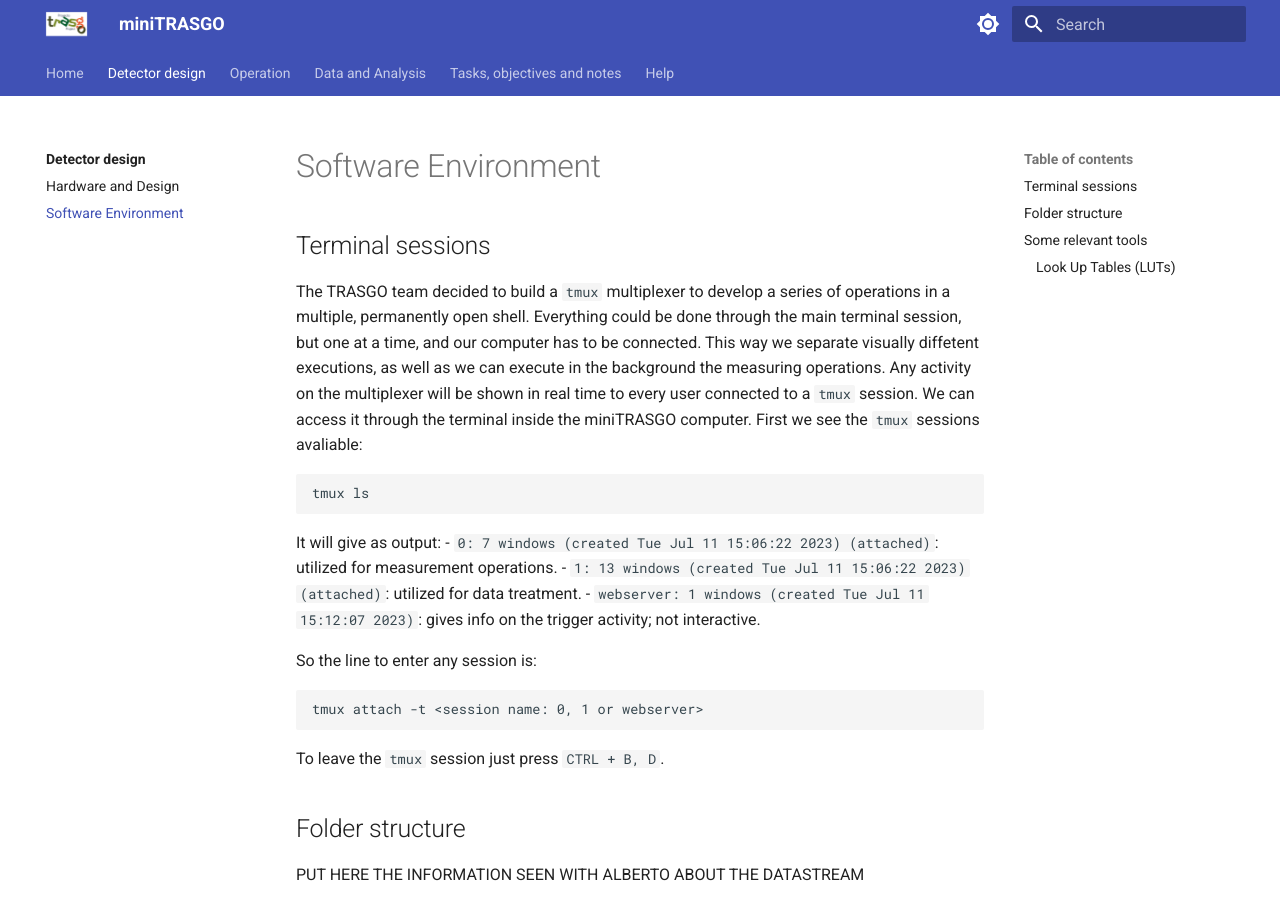
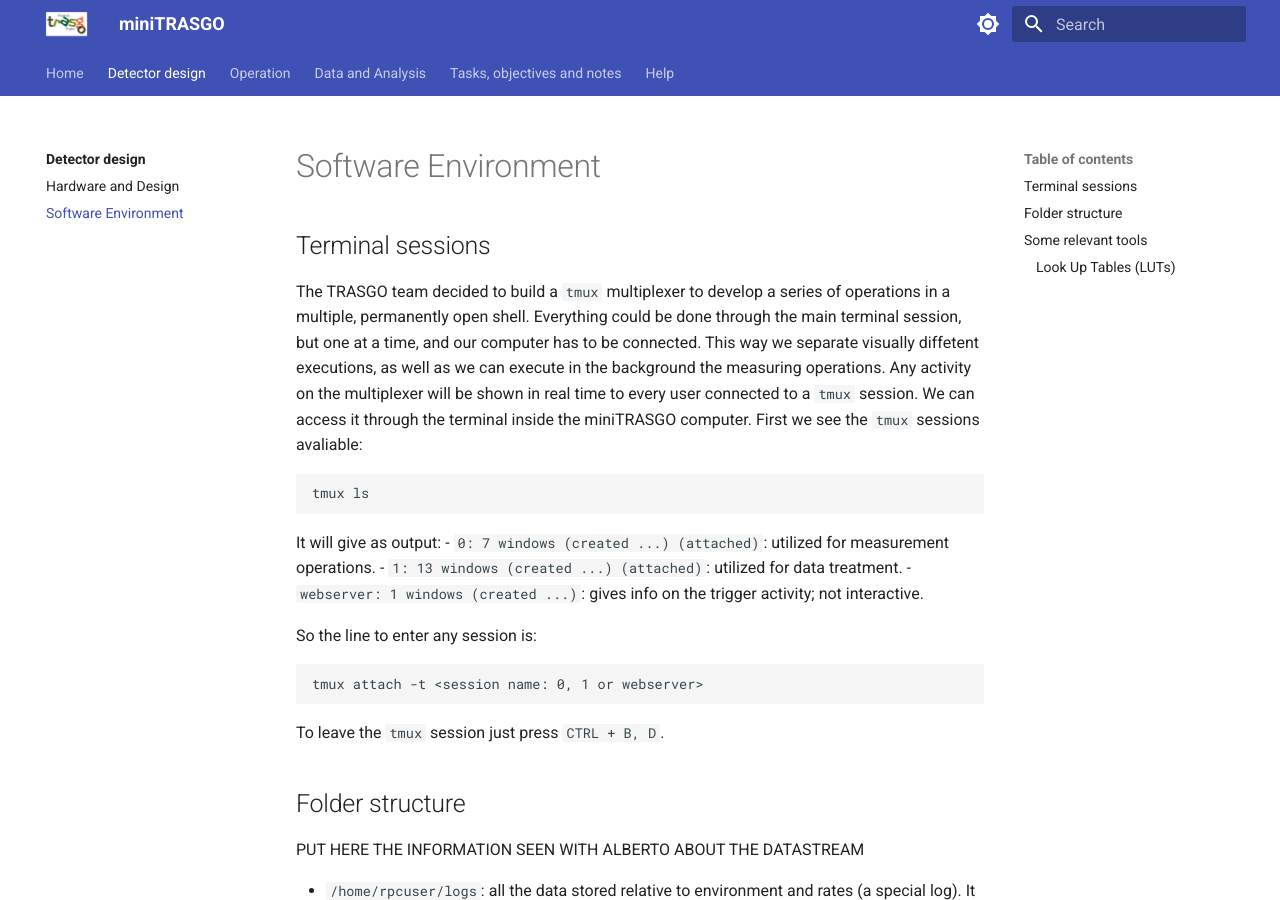
Before and after one commit to cayesoneira/miniTRASGO-documentation, an MkDocs documentation site: the page built from docs/design/environment.md, in a window 1280 px wide and 900 px high. Built offline with MkDocs 1.6.1 and Material for MkDocs 9.7.7, drawn with Linux system fonts in a browser that asks for light colours.

Commit message:
Update environment.md

```diff
--- a/docs/design/environment.md
+++ b/docs/design/environment.md
@@ -4,9 +4,9 @@
 
     tmux ls
 It will give as output:
-- `0: 7 windows (created Tue Jul 11 15:06:22 2023) (attached)`: utilized for measurement operations.
-- `1: 13 windows (created Tue Jul 11 15:06:22 2023) (attached)`: utilized for data treatment.
-- `webserver: 1 windows (created Tue Jul 11 15:12:07 2023)`: gives info on the trigger activity; not interactive.
+- `0: 7 windows (created ...) (attached)`: utilized for measurement operations.
+- `1: 13 windows (created ...) (attached)`: utilized for data treatment.
+- `webserver: 1 windows (created ...)`: gives info on the trigger activity; not interactive.
 
 So the line to enter any session is:
 
```
